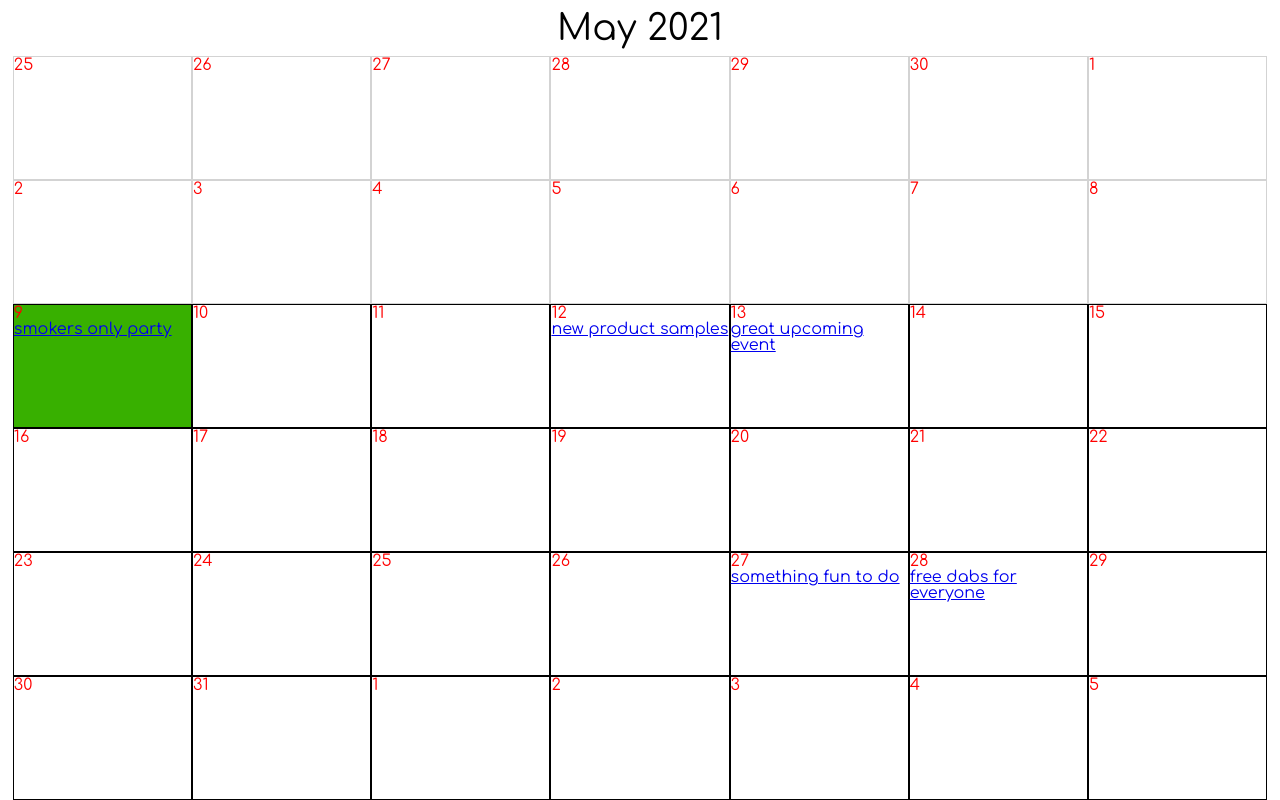
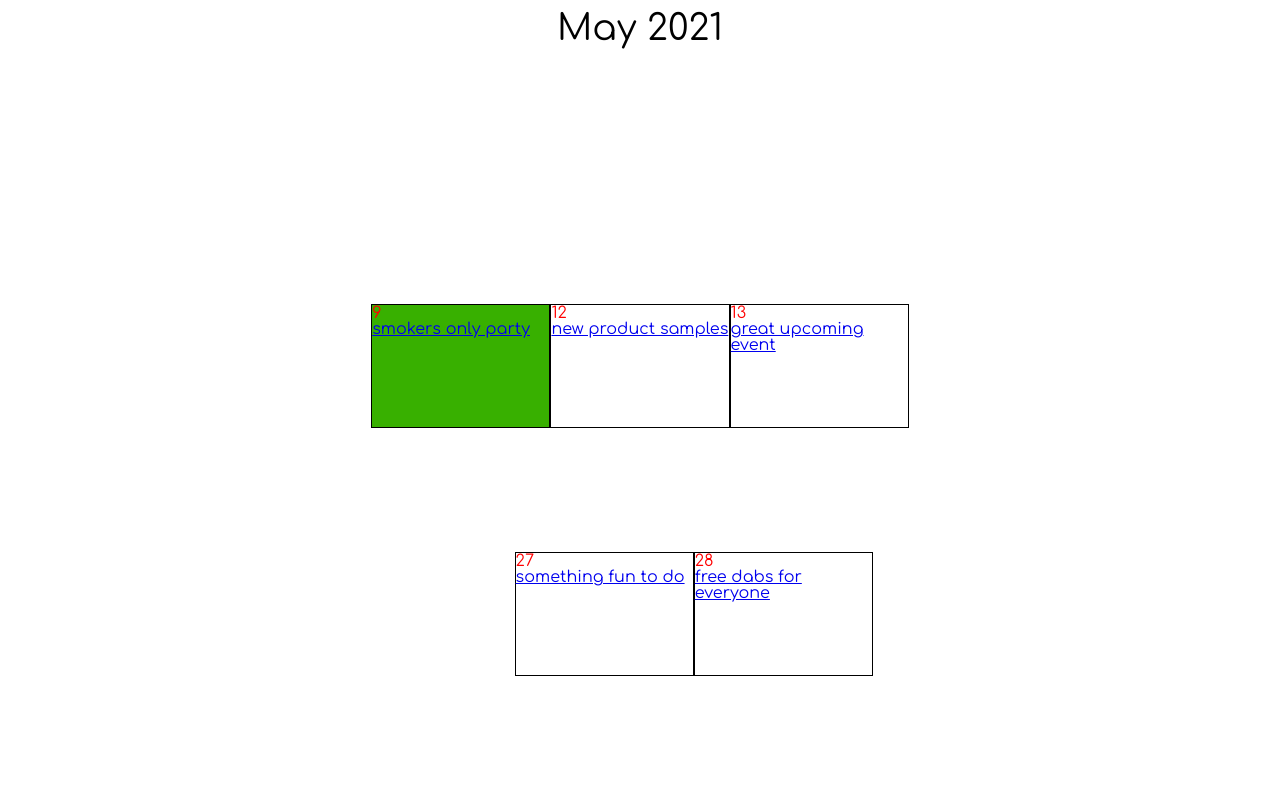
Before and after one commit to sean-one/cvsc-frontend, a React (Create React App) app: page /calendar in a window 1280 px wide. Built offline with nearby package versions, Linux system fonts and the light colour scheme.

Commit message:
working on day layout

```diff
--- a/src/components/calendar/day.jsx
+++ b/src/components/calendar/day.jsx
@@ -15,11 +15,12 @@ const Day = (props) => {
 
     return (
         <>
-            <div className={`days ${dayStyles(props.day, selectedDay)}`} onClick={() => setSelectedDay(props.day)} >
-                <p className='date-digit'>{format(props.day, 'd')}</p>
+            {/* {console.log(daysEvents)} */}
             {daysEvents.length > 0 ?
                 daysEvents.map(event => (
-                            <div key={event['id']}>
+                    <div key={event['id']} className={`days ${dayStyles(props.day, selectedDay)}`} onClick={() => setSelectedDay(props.day)} >
+                        <p className='date-digit'>{format(props.day, 'd')}</p>
+                        <div>
                             <Link to={{
                                 pathname: `calendar/${event.id}`,
                                 state: {
@@ -30,10 +31,10 @@ const Day = (props) => {
                                 <p>{event.eventName}</p>
                             </Link>
                         </div>
+                    </div>
                 )) :
                 null
                 }
-            </div>
         </>
     )
 }
```
Lines whose indentation alone changed are shown as unchanged.
